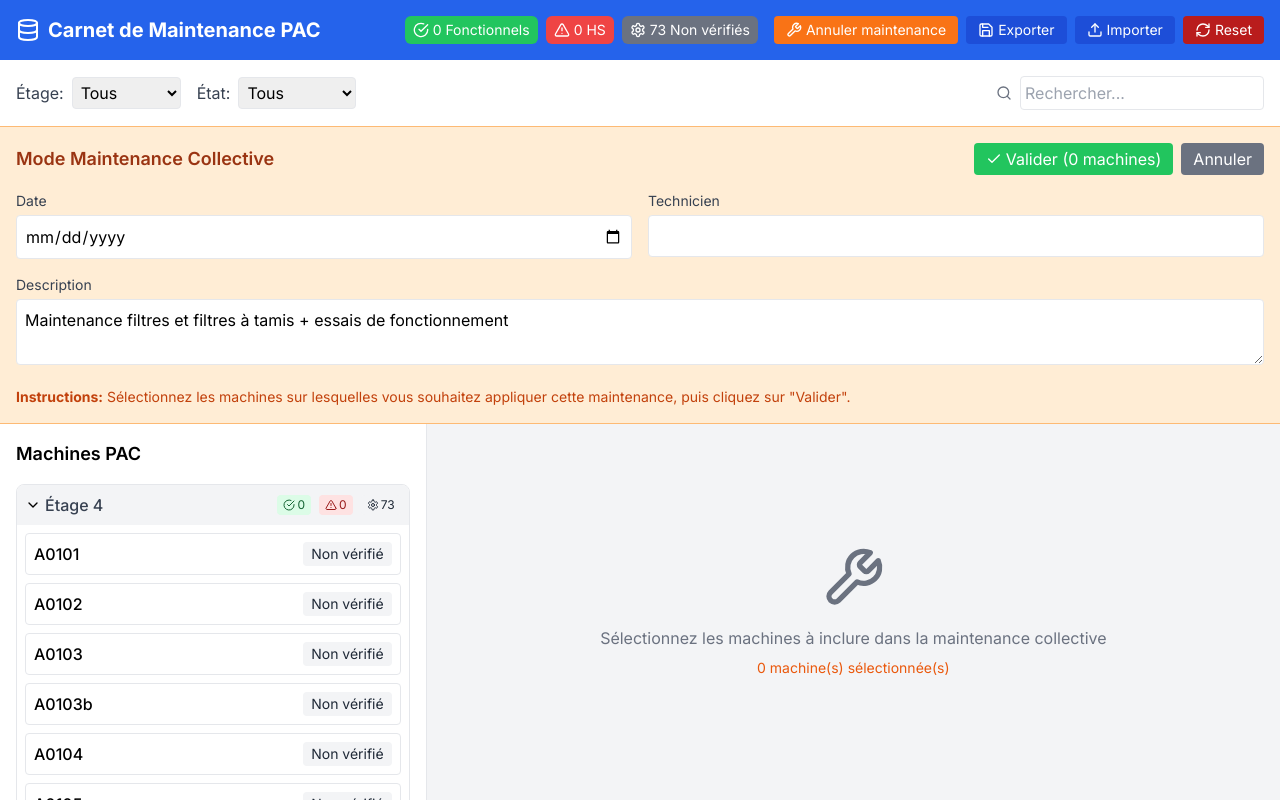
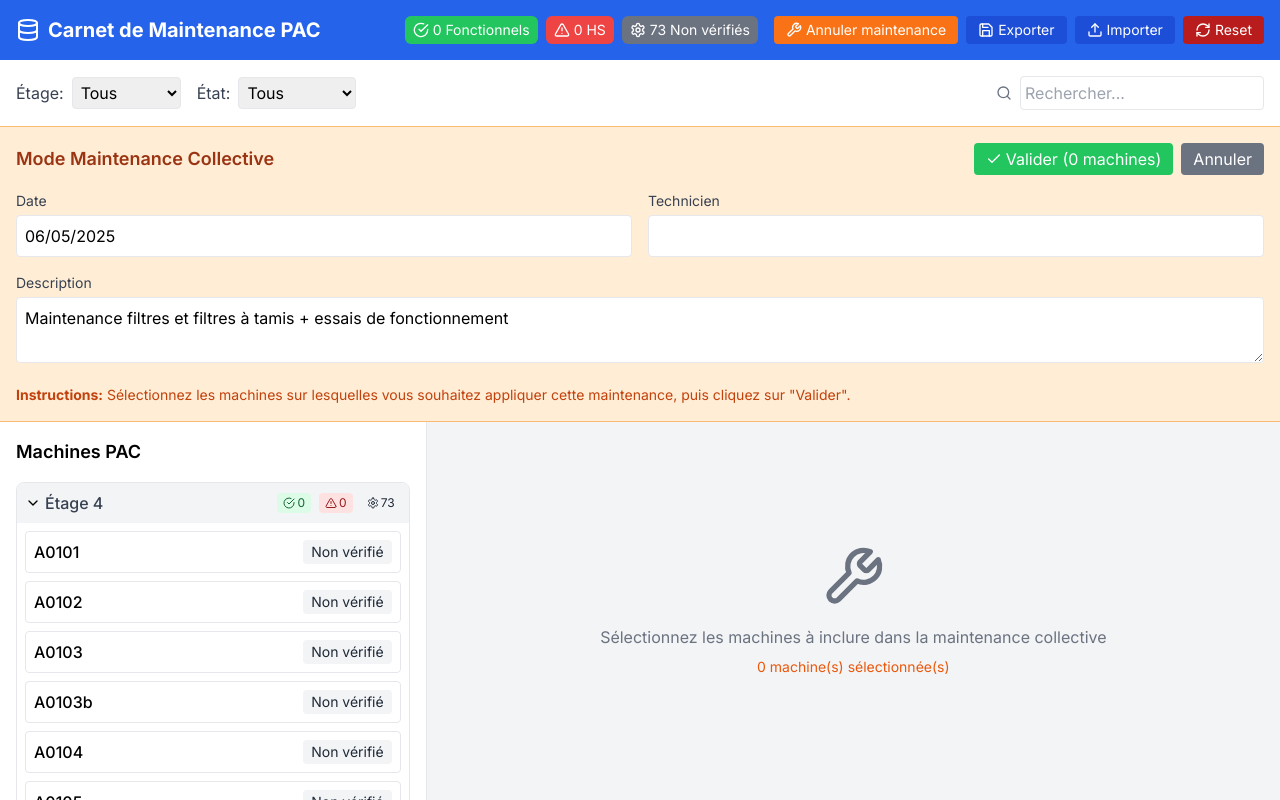
Before and after one commit to DaMolks/carnet-maintenance-pac, a React (Create React App) app: page / in a window 1280 px wide. Both pictures are taken after a click on the button "Maintenance collective". Built offline with nearby package versions, Linux system fonts and the light colour scheme; the HTML template or start-up script is replaced by a standard one.

Commit message:
Mise à jour du MaintenanceCollective pour utiliser le format de date JJ/MM/AAAA

```diff
--- a/src/components/MaintenanceCollective.js
+++ b/src/components/MaintenanceCollective.js
@@ -1,5 +1,6 @@
 import React from 'react';
 import { Check } from 'lucide-react';
+import { formatDateToISO } from '../utils/dateUtils';
 
 /**
  * Composant pour effectuer une maintenance collective sur plusieurs machines
@@ -13,6 +14,12 @@ const MaintenanceCollective = ({
   onAnnuler
 }) => {
   if (!isActive) return null;
+
+  // Convertir la date du format français au format ISO pour l'affichage
+  const getISODateForInput = (frenchDate) => {
+    if (!frenchDate || frenchDate === '-') return '';
+    return formatDateToISO(frenchDate);
+  };
 
   return (
     <div className="bg-orange-100 border-orange-300 border-t border-b p-4">
@@ -38,8 +45,9 @@ const MaintenanceCollective = ({
           <div>
             <label className="block text-sm text-gray-700 mb-1">Date</label>
             <input
-              type="date"
+              type="text"
               className="w-full border rounded p-2"
+              placeholder="JJ/MM/AAAA"
               value={maintenance.date}
               onChange={(e) => setMaintenance({
                 ...maintenance,
```
